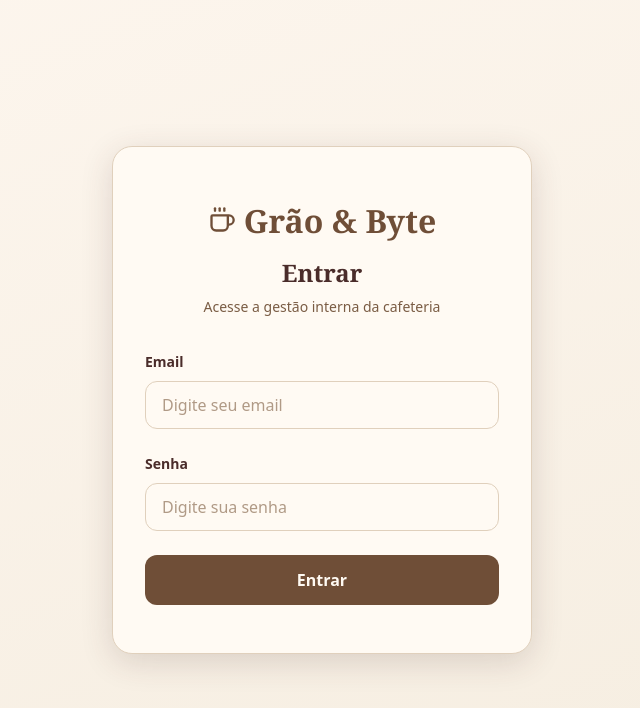
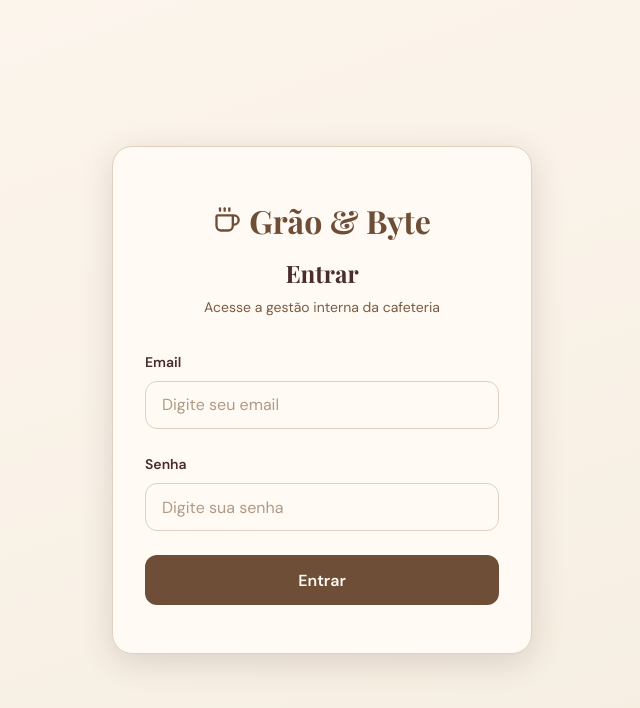
Before and after one commit to nadertaha06/PS2JR-graobyte-frontend, a React (Vite) app in the folder frontend/: page /login in a window 1280 px wide. Shown: the top 708 px of the page, without its empty margins (318-958 px from the left). Built offline with nearby package versions, Linux system fonts and the light colour scheme; no server answers.

Commit message:
feat: update index.html title and add font styles; create vercel.json for routing

```diff
--- a/frontend/index.html
+++ b/frontend/index.html
@@ -4,7 +4,10 @@
     <meta charset="UTF-8" />
     <link rel="icon" type="image/svg+xml" href="/favicon.svg" />
     <meta name="viewport" content="width=device-width, initial-scale=1.0" />
-    <title>frontend</title>
+    <title>Grão & Byte</title>
+    <link rel="preconnect" href="https://fonts.googleapis.com" />
+    <link rel="preconnect" href="https://fonts.gstatic.com" crossorigin />
+    <link href="https://fonts.googleapis.com/css2?family=Playfair+Display:wght@400;600;700&family=DM+Sans:wght@400;500;600&display=swap" rel="stylesheet" />
   </head>
   <body>
     <div id="root"></div>
--- a/frontend/src/styles/GlobalStyle.ts
+++ b/frontend/src/styles/GlobalStyle.ts
@@ -1,8 +1,6 @@
 import { createGlobalStyle } from 'styled-components'
 
 const GlobalStyle = createGlobalStyle`
-  @import url('https://fonts.googleapis.com/css2?family=Playfair+Display:wght@400;600;700&family=DM+Sans:wght@400;500;600&display=swap');
-
   *, *::before, *::after {
     margin: 0;
     padding: 0;
--- a/frontend/vite.config.ts
+++ b/frontend/vite.config.ts
@@ -3,4 +3,5 @@
 
 export default defineConfig({
   plugins: [react()],
+  base: '/',
 })
```
Also changed, not shown: frontend/vercel.json (added).
